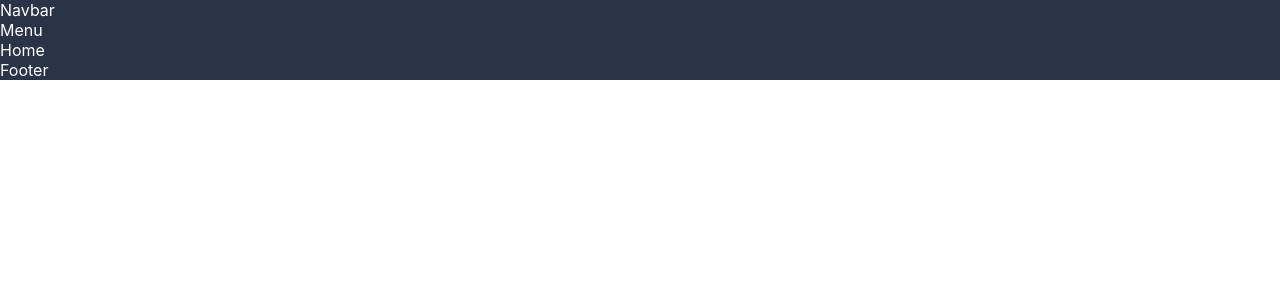
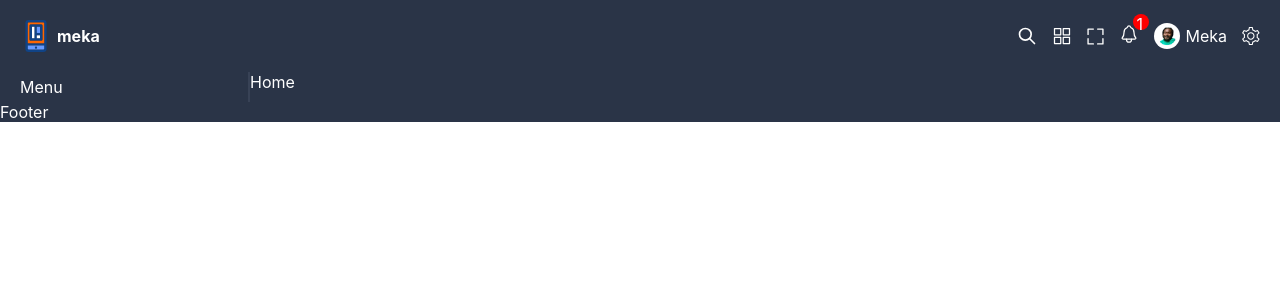
Before and after one commit to kelvinSeamount/Dashboard-React, a React (Vite) app: page / in a window 1280 px wide. Shown: the top 300 px of the page. Built offline with nearby package versions, Linux system fonts and the light colour scheme.

Commit message:
style navbar

```diff
--- a/src/components/navbar/Navbar.tsx
+++ b/src/components/navbar/Navbar.tsx
@@ -1,7 +1,32 @@
 import "./navbar.scss";
 
 const Navbar = () => {
-  return <div className="navbar">Navbar</div>;
+  return (
+    <div className="navbar">
+      <div className="logo">
+        <img src="logo.svg" alt="logo" />
+        <span>meka</span>
+      </div>
+      <div className="icons">
+        <img src="search.svg" alt="Search-icon" className="icon" />
+        <img src="app.svg" alt="App-icon" className="icon" />
+        <img src="expand.svg" alt="Expand-icon" className="icon" />
+        <div className="notification">
+          <img
+            src="notifications.svg"
+            alt="Notification-icon"
+            className="icon"
+          />
+          <span>1</span>
+        </div>
+        <div className="user">
+          <img src="user-icon.jpg" alt="User" />
+          <span>Meka</span>
+        </div>
+        <img src="settings.svg" alt="Settings-icon" className="icon" />
+      </div>
+    </div>
+  );
 };
 
 export default Navbar;
--- a/src/components/navbar/navbar.scss
+++ b/src/components/navbar/navbar.scss
@@ -1,2 +1,49 @@
 .navbar {
+  width: 100%;
+  padding: 20px;
+  display: flex;
+  align-items: center;
+  justify-content: space-between;
 }
+
+.logo {
+  display: flex;
+  align-items: center;
+  font-weight: bold;
+  gap: 5px;
+}
+
+.icons {
+  display: flex;
+  align-items: center;
+  gap: 15px;
+}
+
+.notification {
+  position: relative;
+}
+
+.notification span {
+  background-color: red;
+  color: white;
+  width: 16px;
+  height: 16px;
+  border-radius: 50%;
+  position: absolute;
+  top: -10px;
+  right: -10px;
+  padding: 0px 3px;
+}
+
+.user {
+  display: flex;
+  align-items: center;
+  gap: 5px;
+}
+
+.user img {
+  width: 26px;
+  height: 26px;
+  border-radius: 50%;
+  object-fit: cover;
+}
--- a/src/styles/global.scss
+++ b/src/styles/global.scss
@@ -16,3 +16,19 @@ a {
   background-color: $main-bg;
   color: $main-color;
 }
+
+/*========================Layout-Styling============================*/
+.container {
+  display: flex;
+}
+
+.menuContainer {
+  width: 250px;
+  padding: 5px 20px;
+  border-right: 2px solid $soft-bg;
+}
+
+.contentContainer {
+  padding: 5px 20px;
+  width: 100%;
+}
```
Also changed, not shown: public/user-icon.jpg (added).
